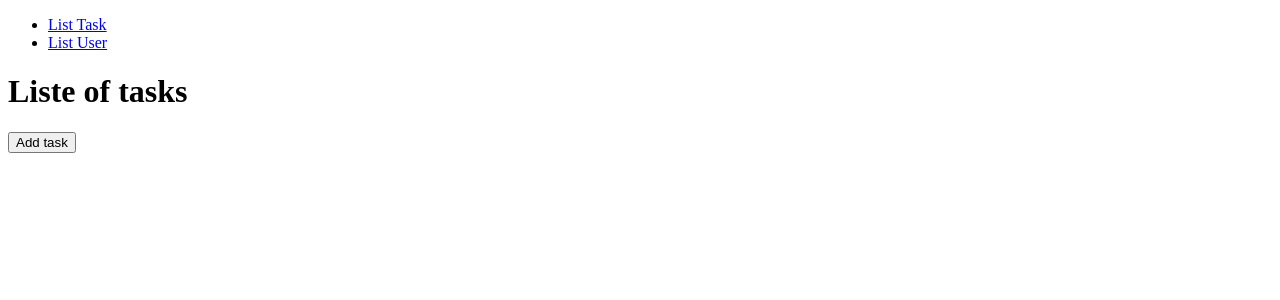
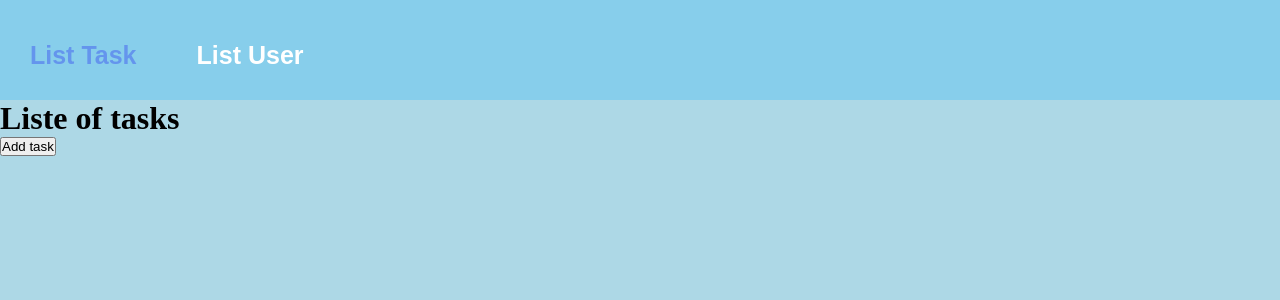
Before and after one commit to Jeremy-Pinson/WEB_epytodo_2019, a Flask app: page / in a window 1280 px wide. Shown: the top 300 px of the page. Run offline with Flask 2, Linux system fonts and the light colour scheme; data that the repository does not hold is empty.

Commit message:
menu style update

```diff
--- a/app/static/css/index.css
+++ b/app/static/css/index.css
@@ -1,4 +1,40 @@
-p
-{
-    color: blue;
+* {
+	margin: 0;
+	padding: 0;
 }
+
+body {
+	background-color: #ADD8E6;
+}
+
+nav{
+	width: 100%;
+	height: 100px;
+	background-color: #87CEEB;
+}
+
+ul {
+	overflow: hidden;
+}
+
+ul li {
+	list-style: none;
+	display: inline-block;
+	float: left;
+	line-height: 70px;
+}
+
+ul li a {
+	display: inline-block;
+	text-decoration: none;
+	font-size: 25px;
+	font-family: arial;
+	font-weight: bold;
+	color: #1e1e1e;
+	padding: 20px 30px;
+	color: #FFF;
+}
+
+ul li a:hover {
+	color: #6495ED;
+}
--- a/app/templates/menu.html
+++ b/app/templates/menu.html
@@ -1,6 +1,7 @@
-<div id="menu">
+
+<div><nav>
     <ul>
-        <li><a href="{{ url_for('list_task') }}">List Task</a></li>
-        <li><a href="{{ url_for('list_user') }}">List User</a></li>
+   		<li class="menu task"><a href="{{ url_for('list_task') }}">List Task</a></li>
+       	<li class="menu user"><a href="{{ url_for('list_user') }}">List User</a></li>
     </ul>
-</div>
+</nav></div>
```
